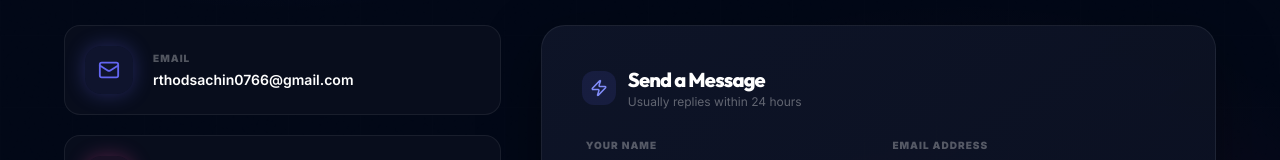
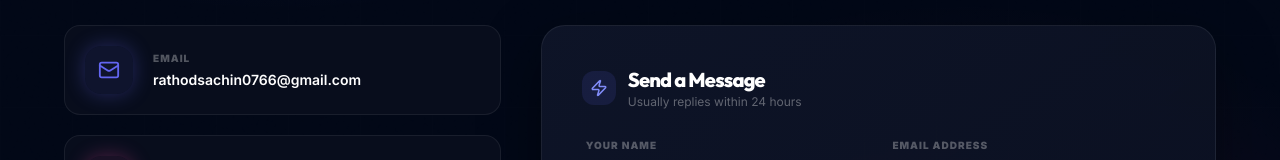
Before and after one commit to RATHOD077/Portfolio_F, a Next.js app: page /contact in a window 1280 px wide. Shown: the part 397-557 px from the top of the page. Built offline with nearby package versions, Linux system fonts and the light colour scheme; no server answers.

Commit message:
Email Update

```diff
--- a/app/contact/page.js
+++ b/app/contact/page.js
@@ -9,7 +9,7 @@ import api from '@/lib/api';
 
 const contactInfo = [
   {
-    icon: <Mail size={22} />, label: 'Email', value: 'rthodsachin0766@gmail.com',
+    icon: <Mail size={22} />, label: 'Email', value: 'rathodsachin0766@gmail.com',
     href: 'mailto:rathodsachin0766@gmail.com', color: '#6366f1', glow: 'rgba(99,102,241,0.3)',
   },
   {
```
